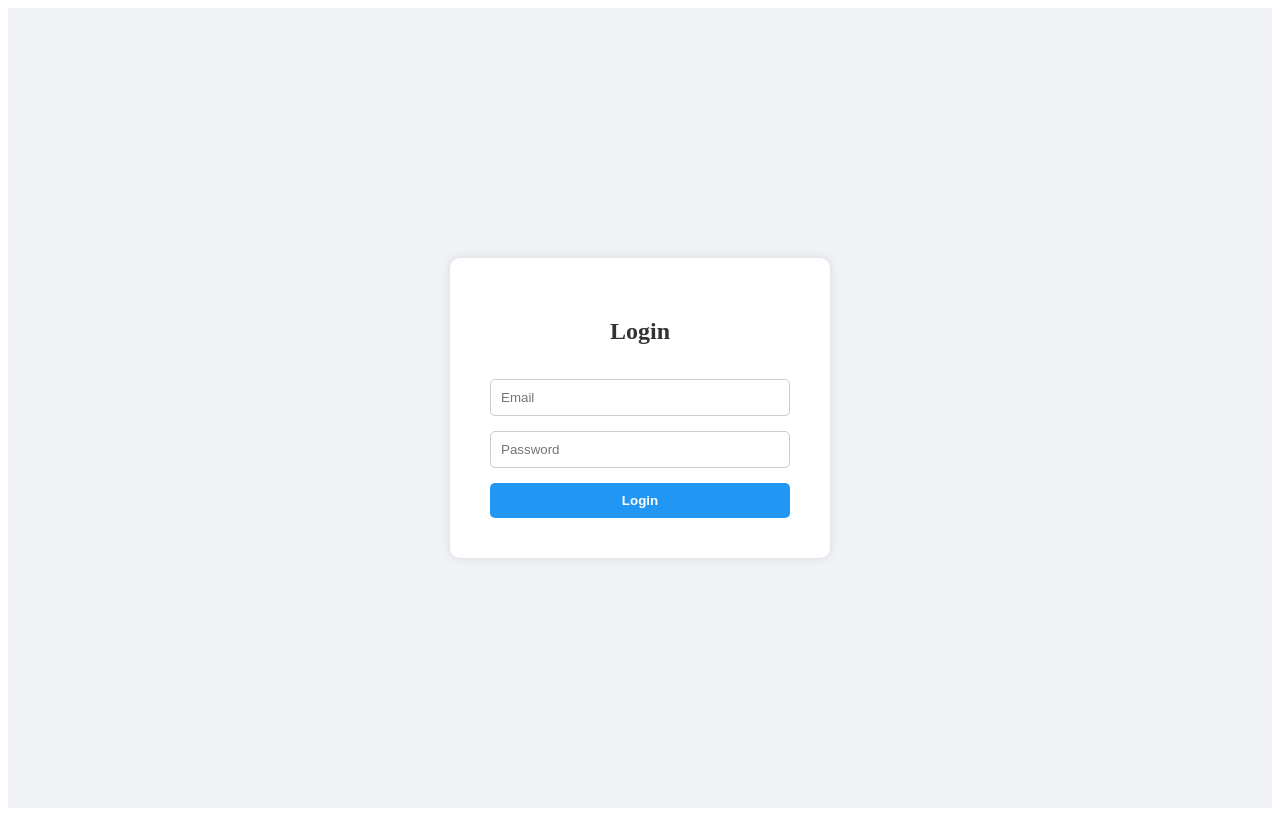
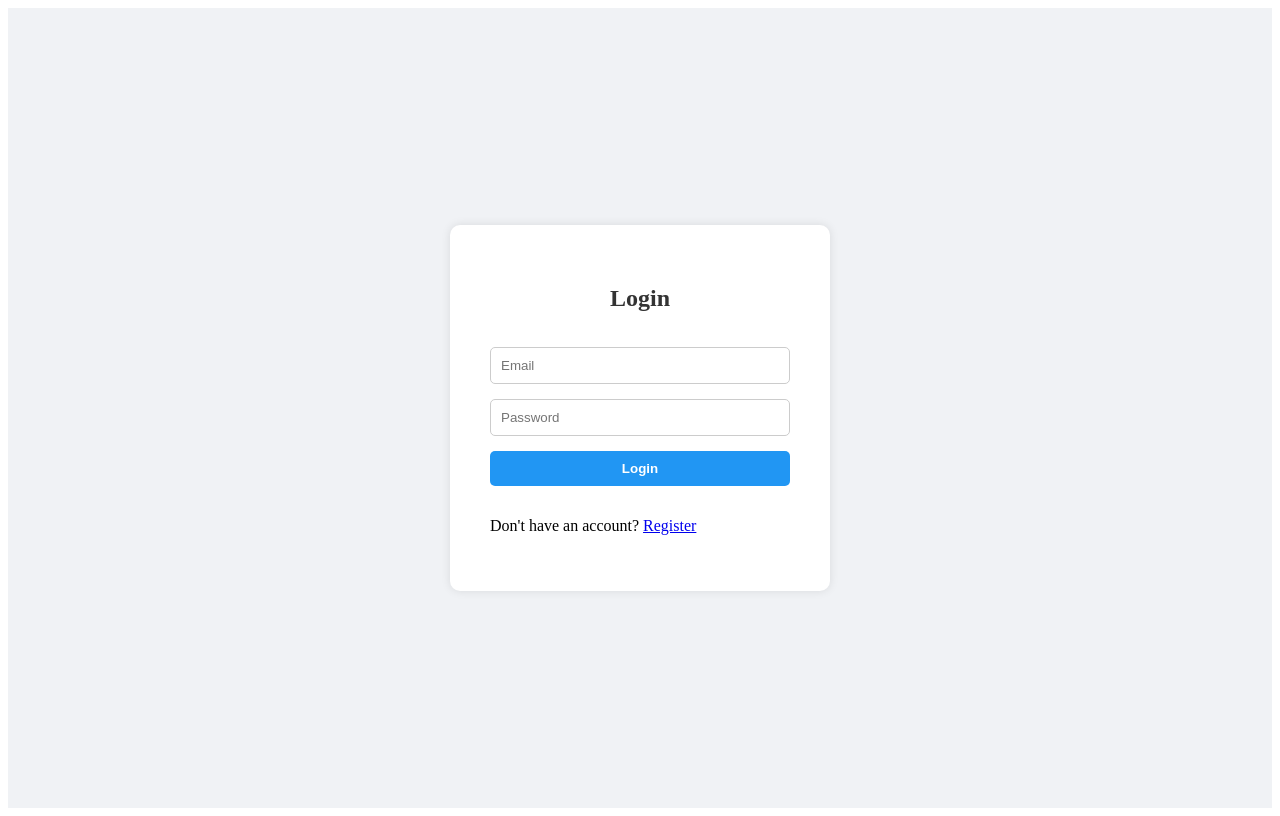
Before and after one commit to santhu643/Expense-Tracker---API, a React (Vite) app in the folder frontend/: page / in a window 1280 px wide. Built offline with nearby package versions, Linux system fonts and the light colour scheme.

Commit message:
nav done

```diff
--- a/frontend/src/Login.jsx
+++ b/frontend/src/Login.jsx
@@ -1,4 +1,6 @@
 import React, { useState } from 'react';
+import { Link } from 'react-router-dom';
+
 
 const Login = () => {
   const [formData, setFormData] = useState({
@@ -22,6 +24,8 @@
         <input type="email" name="email" placeholder="Email" onChange={handleChange} style={styles.input} />
         <input type="password" name="password" placeholder="Password" onChange={handleChange} style={styles.input} />
         <button type="submit" style={styles.button}>Login</button>
+        <p style={styles.text}>Don't have an account? <Link to="/register">Register</Link></p>
+
       </form>
     </div>
   );
```
